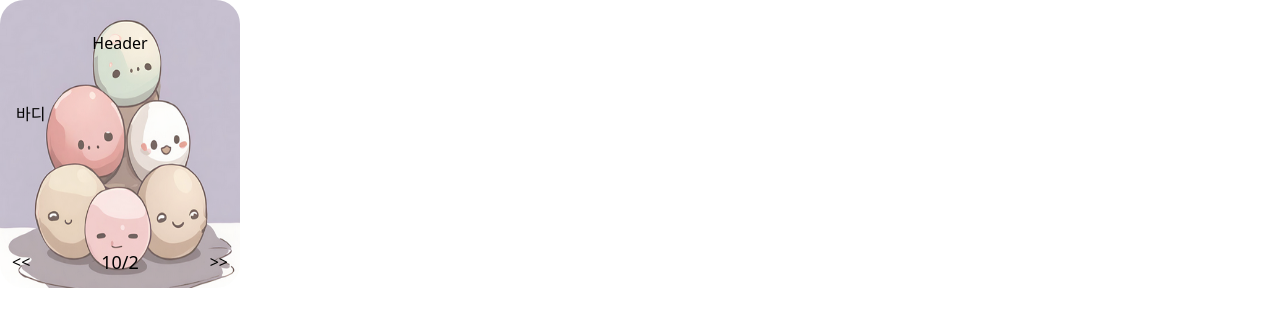
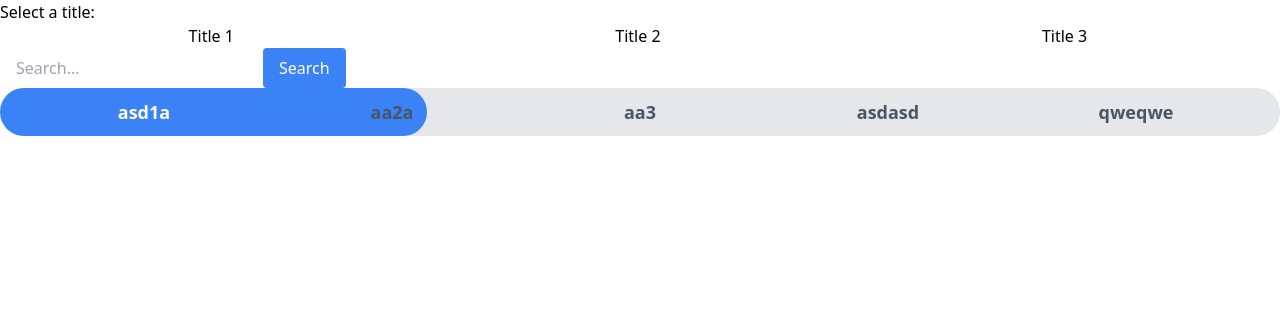
Before and after one commit to sengwoong/Dongo-web, a React (Vite) app: page / in a window 1280 px wide. Shown: the top 326 px of the page. Built offline with nearby package versions, Linux system fonts and the light colour scheme.

Commit message:
:sparkles: Feat: 슬라이드 버튼

```diff
--- a/src/App.tsx
+++ b/src/App.tsx
@@ -12,6 +12,9 @@ import Vocabulary from "./pages/Vocabulary";
 
 
 export default function App() {
+
+
+
   return (
       <QueryClientProvider client={queryClient}>
         <AuthContextProvider>
--- /dev/null
+++ b/src/components/CrateSelectableTitleList.tsx
@@ -0,0 +1,31 @@
+// SelectableTitleList.tsx
+import React, { useState } from 'react';
+import MenuTitle from './TitleContent';
+
+
+interface SelectableTitleListProps {
+  titles: string[];
+}
+
+const SelectableTitleList: React.FC<SelectableTitleListProps> = ({ titles }) => {
+  const [selectedTitle, setSelectedTitle] = useState<string | null>(null);
+
+  const handleTitleClick = (title: string) => {
+    setSelectedTitle(title);
+  };
+
+  return (
+    <div className='w-full flex justify-around items-center'>
+      {titles.map((title, index) => (
+        <MenuTitle
+          key={index}
+          text={title}
+          isSelected={selectedTitle === title}
+          onClick={() => handleTitleClick(title)}
+        />
+      ))}
+    </div>
+  );
+}
+
+export default SelectableTitleList;
--- /dev/null
+++ b/src/components/CreateSearch.tsx
@@ -0,0 +1,36 @@
+// components/SearchBox.tsx
+import React, { useState } from 'react';
+import { SearchButton, SearchInput } from './SearchInput';
+
+
+interface SearchBoxProps {
+  placeholder?: string;
+  onSearch: (query: string) => void;
+}
+
+const SearchBox: React.FC<SearchBoxProps> = ({ placeholder = "Search...", onSearch }) => {
+  const [query, setQuery] = useState<string>("");
+
+  const handleInputChange = (event: React.ChangeEvent<HTMLInputElement>) => {
+    setQuery(event.target.value);
+  };
+
+  const handleSubmit = (event: React.FormEvent<HTMLFormElement>) => {
+    event.preventDefault();
+    onSearch(query);
+  };
+
+  return (
+    <form onSubmit={handleSubmit}>
+      <SearchInput
+        type="text"
+        placeholder={placeholder}
+        value={query}
+        onChange={handleInputChange}
+      />
+      <SearchButton type="submit">Search</SearchButton>
+    </form>
+  );
+}
+
+export default SearchBox;
--- /dev/null
+++ b/src/components/CreateSlideBtn.tsx
@@ -0,0 +1,90 @@
+import React, { useState, useRef } from 'react';
+import { DraggableButton, SwhitchGrayBtn, TitleItem } from './SlideBtn';
+
+interface SwitchButtonProps {
+  titles: string[];
+}
+
+const SwitchButton: React.FC<SwitchButtonProps> = ({ titles }) => {
+  const [titleIndex, setTitleIndex] = useState<number>(0);
+  const [isDragging, setIsDragging] = useState<boolean>(false);
+  const [offsetX, setOffsetX] = useState<number>(0);
+
+  const buttonRef = useRef<HTMLDivElement>(null);
+  const buttonSizeRef = useRef<HTMLDivElement>(null);
+
+  const calculateOffsetX = (index: number) => {
+    const totalButtonWidth = buttonRef.current?.offsetWidth || 0;
+    const buttonWidth = buttonSizeRef.current?.offsetWidth || 0;
+    return (index / (titles.length - 1)) * (totalButtonWidth - buttonWidth);
+  };
+
+  const handleDragStart = (event: React.MouseEvent<HTMLDivElement>) => {
+    const buttonRect = buttonRef.current?.getBoundingClientRect();
+    if (!buttonRect) return;
+    setIsDragging(true);
+    const buttonWidth = buttonSizeRef.current?.offsetWidth || 0;
+    let newOffsetX = event.clientX;
+    setOffsetX(newOffsetX-(buttonWidth/2));
+  };
+
+  const handleDrag = (event: React.MouseEvent<HTMLDivElement>) => {
+    if (!isDragging) return;
+    const totalButtonWidth = buttonRef.current?.offsetWidth || 0;
+    const buttonWidth = buttonSizeRef.current?.offsetWidth || 0;
+    const maxOffsetX = totalButtonWidth - buttonWidth + (buttonWidth / 2);
+
+    let newOffsetX = event.clientX;
+    if (newOffsetX > maxOffsetX) {
+      newOffsetX = maxOffsetX;
+    }
+
+    const nearestIndex = Math.round((offsetX / maxOffsetX) * (titles.length));
+
+    const clampedIndex = Math.min(Math.max(nearestIndex, 0), (titles.length - 1));
+
+    setTitleIndex(clampedIndex);
+    setOffsetX(newOffsetX - (buttonWidth / 2));
+  };
+
+  const handleDragEnd = () => {
+    moveToNearestPosition();
+    setIsDragging(false);
+  };
+
+  const moveToNearestPosition = () => {
+    setOffsetX(calculateOffsetX(titleIndex));
+  };
+
+  // 제목 클릭 이벤트 핸들러
+  const handleTitleClick = (index: number) => {
+    setTitleIndex(index);
+    setOffsetX(calculateOffsetX(index));
+  };
+
+  return (
+    <SwhitchGrayBtn
+      handleDragStart={handleDragStart}
+      handleDrag={handleDrag}
+      handleDragEnd={handleDragEnd}
+      buttonRef={buttonRef}
+    >
+      <DraggableButton
+        offsetX={offsetX}
+        buttonSizeRef={buttonSizeRef}
+      />
+
+      {titles.map((title, index) => (
+        <div className='flex justify-center items-center w-full' key={index}>
+          <TitleItem
+            title={title}
+            isSelected={index === titleIndex}
+            onClick={() => handleTitleClick(index)}
+          />
+        </div>
+      ))}
+    </SwhitchGrayBtn>
+  );
+};
+
+export default SwitchButton;
--- /dev/null
+++ b/src/components/SearchInput.tsx
@@ -0,0 +1,28 @@
+// components/Input.tsx
+import React from 'react';
+
+interface InputProps extends React.InputHTMLAttributes<HTMLInputElement> {}
+
+export const SearchInput: React.FC<InputProps> = (props) => {
+  return (
+    <input
+      className="py-2 px-4 rounded border-gray-300 focus:border-blue-500 focus:ring-1 focus:ring-blue-500"
+      {...props}
+    />
+  );
+}
+
+
+
+
+
+interface ButtonProps extends React.ButtonHTMLAttributes<HTMLButtonElement> {}
+
+export const SearchButton: React.FC<ButtonProps> = (props) => {
+  return (
+    <button
+      className="py-2 px-4 bg-blue-500 text-white rounded hover:bg-blue-600 focus:outline-none focus:ring-2 focus:ring-blue-500 focus:ring-opacity-50"
+      {...props}
+    />
+  );
+}
--- /dev/null
+++ b/src/components/SlideBtn.tsx
@@ -0,0 +1,71 @@
+// 드래그 버튼
+
+interface DraggableButtonProps {
+  offsetX: number;
+  buttonSizeRef: React.RefObject<HTMLDivElement>;
+}
+
+
+// 버튼을 누를떄 파란색원의 위치가 어디있는지 측정해서 그방향으로 가는데
+// 이떄 버튼은 지금 그래도 나뚜면 된다.
+// 그런데 버튼을 놓았을때 버튼기준으로 어디로 많이갔는지를 구해서 한쪽방향으로 가게하니
+// 타이틀을 눌렀을때 버튼의기준으로 치우쳐있는 방향으로 간다.
+// 그래서 타이틀을 눌렀어도 그타이틀누렀어도 버튼이만일 해당타이틀방향으로 가져있지않는다면
+// 직관적이게 타이틀을 눌러도 그방향으로가지않는다.
+
+export const DraggableButton: React.FC<DraggableButtonProps> = ({ offsetX,buttonSizeRef }) => {
+  return (
+    <div
+    className="absolute inset-0  -left-50 w-1/3 h-full bg-blue-500 rounded-full transition-transform duration-300 transform"
+    style={{ transform: `translateX(${offsetX}px)` }}
+    ref={buttonSizeRef}
+  ></div>
+  );
+};
+
+
+// 드래그 아이템
+
+
+import React from 'react';
+
+interface TitleItemProps {
+  title: string;
+  isSelected: boolean;
+  onClick: () => void; // 클릭 이벤트 핸들러 추가
+}
+
+export const TitleItem: React.FC<TitleItemProps> = ({ title, isSelected, onClick }) => {
+  return (
+    <div className="inset-0 flex items-center justify-center" onClick={onClick}> {/* onClick 이벤트 핸들러 추가 */}
+      <div className={`text-lg z-20 font-bold select-none ${isSelected ? 'text-white' : 'text-gray-600'}`}>{title}</div>
+    </div>
+  );
+};
+
+
+
+// 드래그 배경
+
+
+interface SwhitchGrayBtn {
+    children: React.ReactNode;
+    buttonRef: React.RefObject<HTMLDivElement>;
+    handleDragStart: (event: React.MouseEvent<HTMLDivElement>) => void;
+    handleDrag: (event: React.MouseEvent<HTMLDivElement>) => void;
+    handleDragEnd: () => void;
+  }
+
+  export const SwhitchGrayBtn: React.FC<SwhitchGrayBtn> = ({children,buttonRef,handleDragStart,handleDrag,handleDragEnd}) => {
+    return (
+        <div
+        className="relative w-full h-12 bg-gray-200 rounded-full  flex p-5  justify-between items-center"
+        ref={buttonRef}
+        onMouseDown={handleDragStart}
+        onMouseMove={handleDrag}
+        onMouseUp={handleDragEnd}
+      >
+            {children}
+      </div>
+    );
+  };
--- /dev/null
+++ b/src/components/TitleContent.tsx
@@ -0,0 +1,26 @@
+// Title.tsx
+import React from 'react';
+
+interface TitleProps {
+  text: string;
+  isSelected: boolean;
+  onClick: () => void;
+}
+
+const MenuTitle: React.FC<TitleProps> = ({ text, isSelected, onClick }) => {
+  return (
+    <span
+      style={{
+        cursor: 'pointer',
+        fontWeight: isSelected ? 'bold' : 'normal',
+        textDecoration: isSelected ? 'underline':'none',
+      }}
+      onClick={onClick}
+    >
+      {text}
+      &nbsp;
+    </span>
+  );
+}
+
+export default MenuTitle;
--- a/src/pages/components/Home.tsx
+++ b/src/pages/components/Home.tsx
@@ -1,9 +1,26 @@
 import React from "react";
 import { DongoImgCard, MiniCard } from "./Card";
+import SwitchButton from "../../components/CreateSlideBtn";
+import SelectableTitleList from "../../components/CrateSelectableTitleList";
+import SearchBox from "../../components/CreateSearch";
 
 function Home() {
-  return <div className="w-60 h-72 rounded-3xl">
-    <DongoImgCard></DongoImgCard>
+
+
+  const titles: string[] = ['Title 1', 'Title 2', 'Title 3'];
+
+
+
+
+  return <div className=" w-screen h-72 rounded-3xl">
+      <div>
+  <h1>Select a title:</h1>
+  <SelectableTitleList titles={titles} />
+</div>
+<SearchBox onSearch={function (query: string): void {
+      throw new Error("Function not implemented.");
+    } }></SearchBox>
+    <SwitchButton titles={["asd1a","aa2a","aa3","asdasd","qweqwe"]}></SwitchButton>
 </div>
 }
 
```
